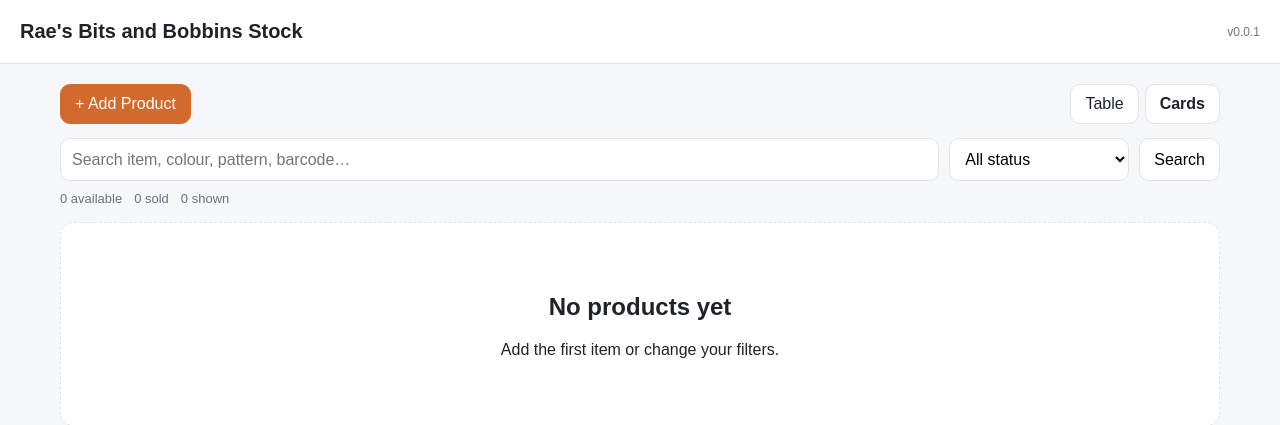
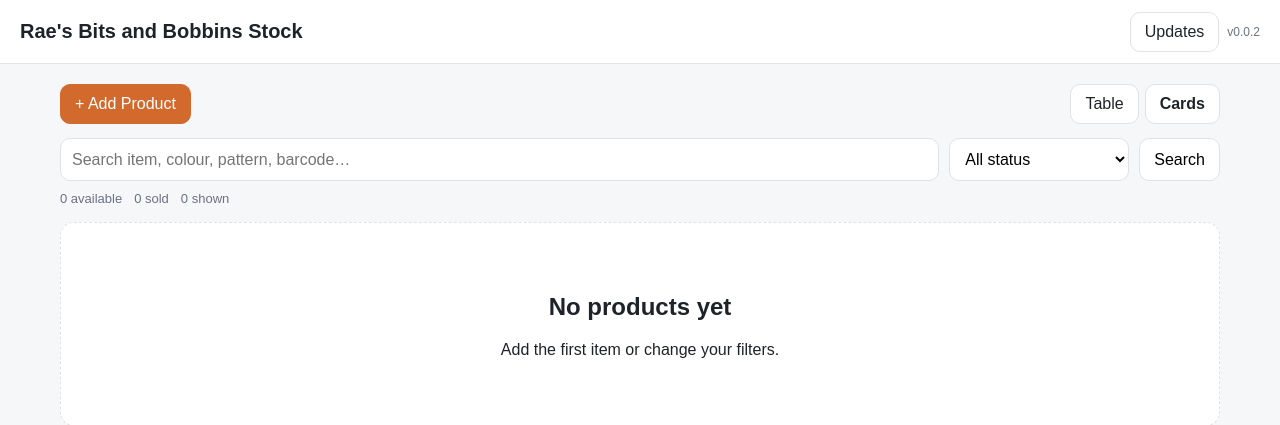
Before and after one commit to adamrfreeman644/raes-bits-and-bobbins-stock, a Flask app: page / in a window 1280 px wide. Shown: the top 425 px of the page. Run offline with Flask 3, Linux system fonts and the light colour scheme; data that the repository does not hold is empty.

Commit message:
Wire v0.0.2 updates navigation

```diff
--- a/app/templates/base.html
+++ b/app/templates/base.html
@@ -9,13 +9,11 @@
 <body>
 <header class="topbar">
   <a class="brand" href="{{ url_for('index') }}">Rae's Bits and Bobbins Stock</a>
-  <span class="version">v0.0.1</span>
+  <div style="display:flex;gap:8px;align-items:center"><a class="btn" href="{{ url_for('updates') }}">Updates</a><span class="version">v0.0.2</span></div>
 </header>
 <main class="shell">
   {% with messages = get_flashed_messages(with_categories=true) %}
-    {% for category, message in messages %}
-      <div class="flash {{ category }}">{{ message }}</div>
-    {% endfor %}
+    {% for category, message in messages %}<div class="flash {{ category }}">{{ message }}</div>{% endfor %}
   {% endwith %}
   {% block content %}{% endblock %}
 </main>
```
